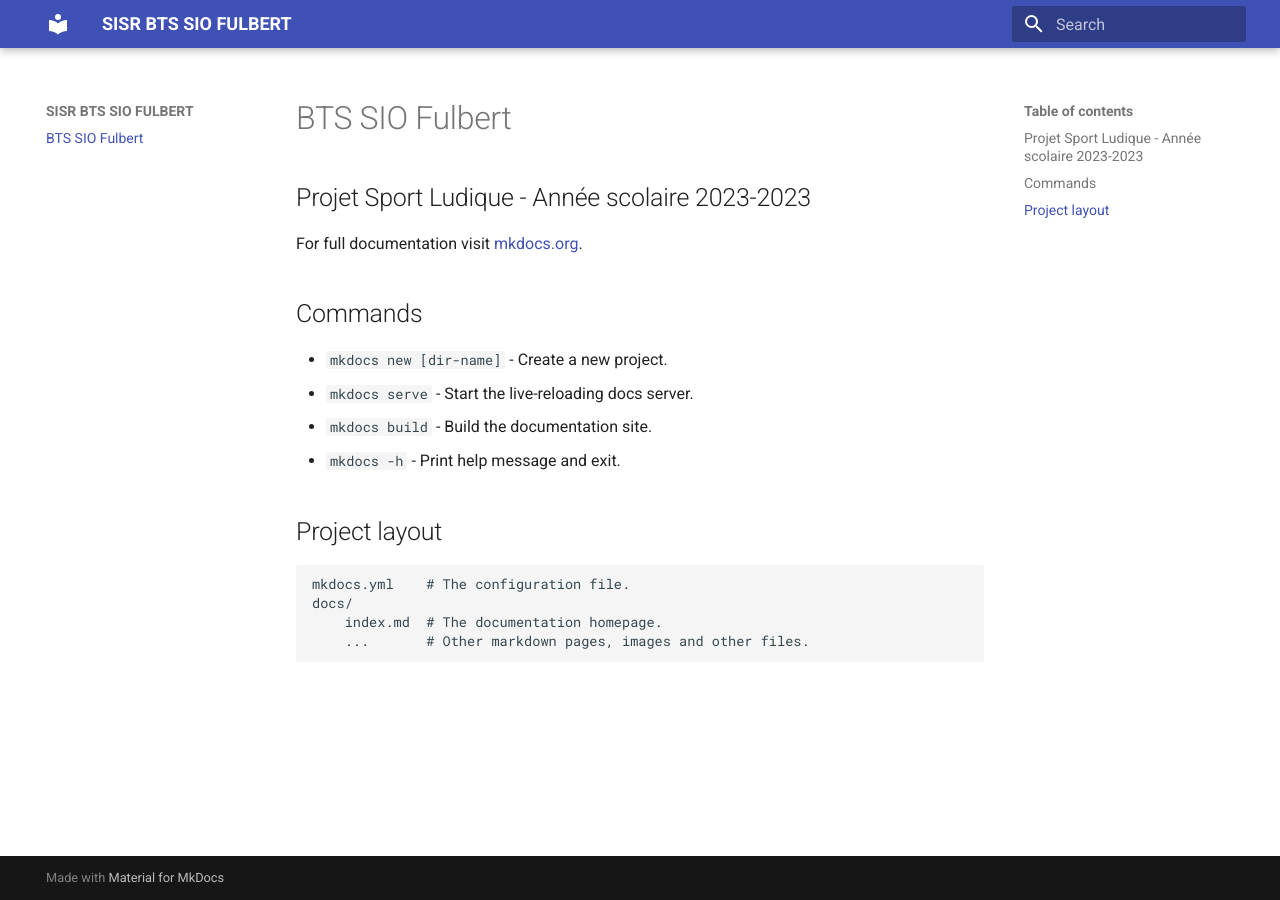
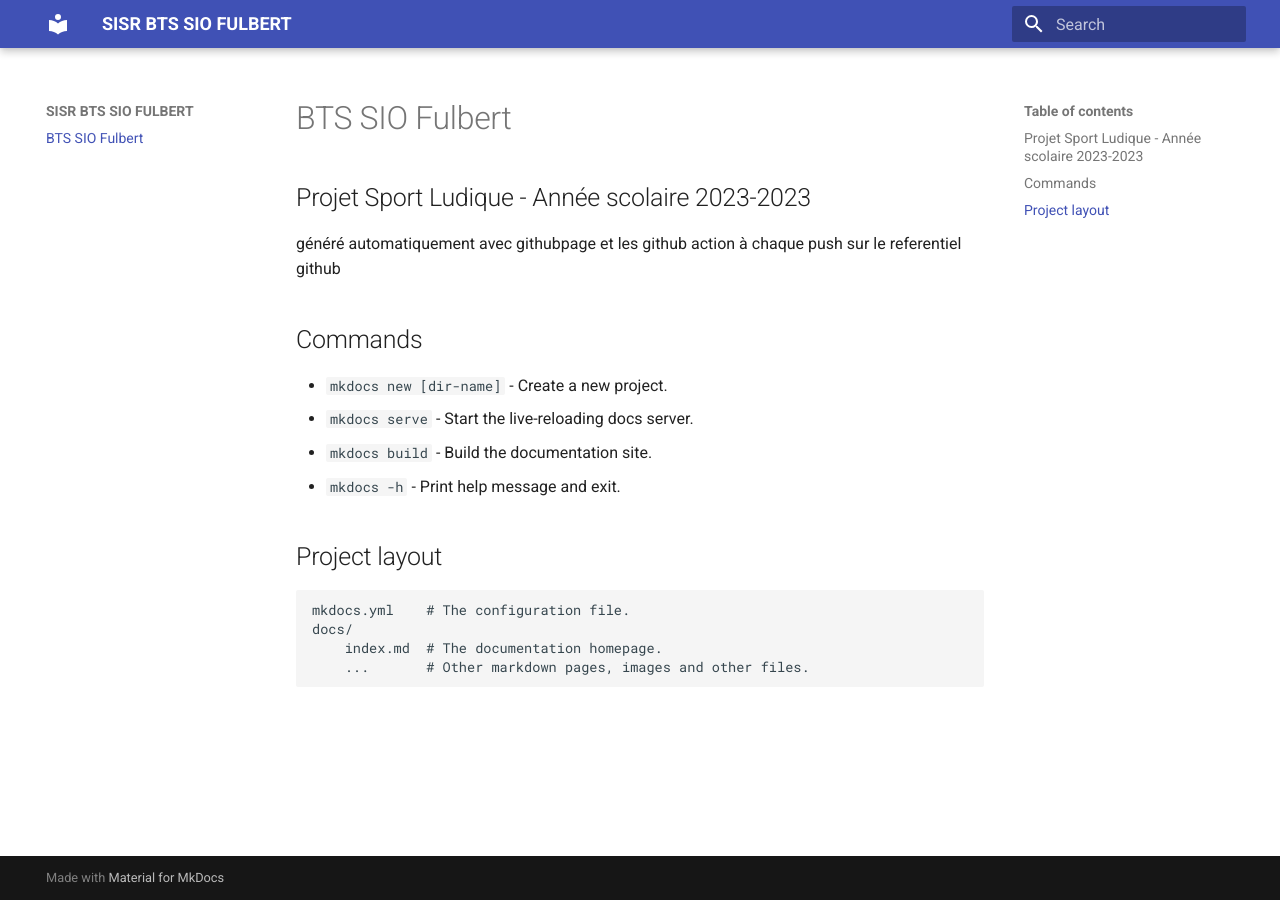
Before and after one commit to lmeryFulbert/sisrsiofulbert.github.io, an MkDocs documentation site: the page built from docs/index.md, in a window 1280 px wide. Built offline with MkDocs 1.6.1 and Material for MkDocs 9.7.7, drawn with Linux system fonts in a browser that asks for light colours.

Commit message:
test 1 github action

```diff
--- a/docs/index.md
+++ b/docs/index.md
@@ -2,7 +2,7 @@
 
 ## Projet Sport Ludique - Année scolaire 2023-2023
 
-For full documentation visit [mkdocs.org](https://www.mkdocs.org).
+généré automatiquement avec githubpage et les github action à chaque push sur le referentiel github
 
 ## Commands
 
```
